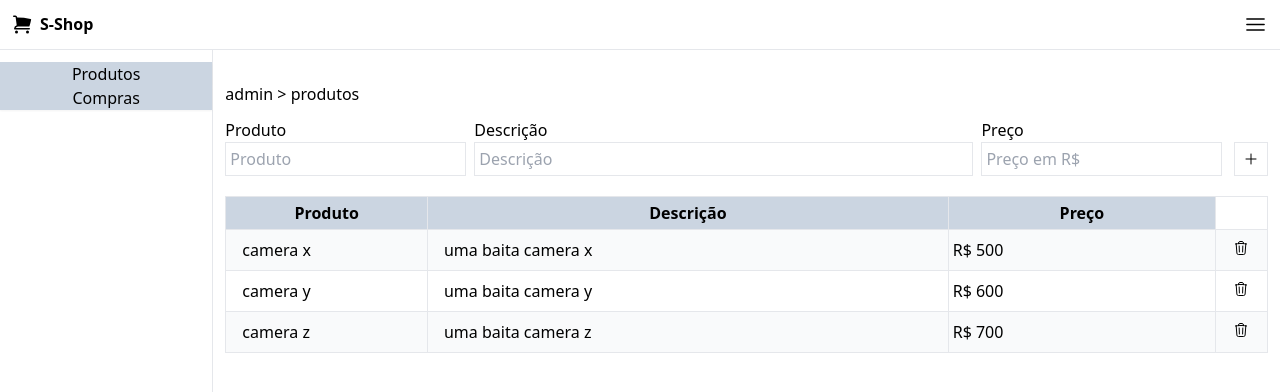
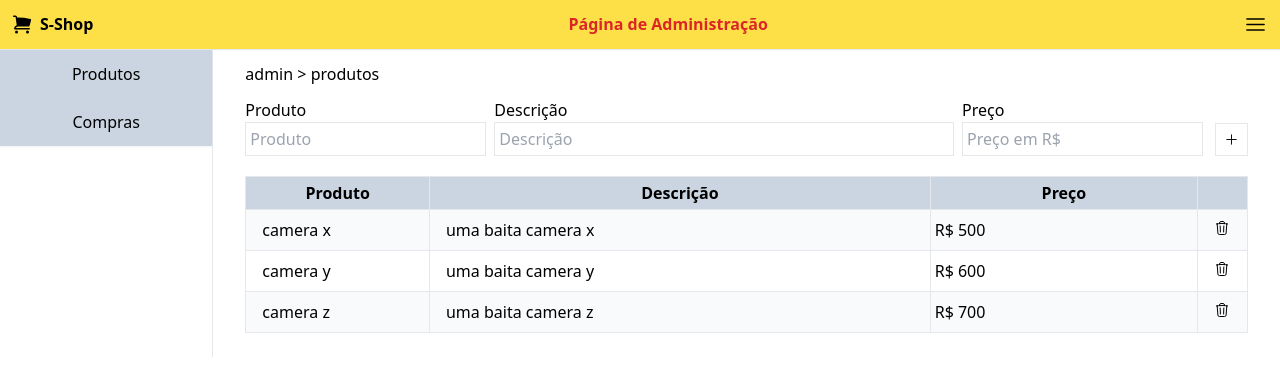
Before and after one commit to brunofuentes/react-shop-cart, a React (Create React App) app: page /admin/1 in a window 1280 px wide. Shown: the top 392 px of the page. Built offline with nearby package versions, Linux system fonts and the light colour scheme.

Commit message:
general styling improvements

```diff
--- a/src/components/AdminProductList.jsx
+++ b/src/components/AdminProductList.jsx
@@ -12,11 +12,12 @@ function AdminProductList() {
 						<th className="border-r p-1">Produto</th>
 						<th className="border-r p-1 w-2/4">Descrição</th>
 						<th className="border-r p-1">Preço</th>
+						<th></th>
 					</tr>
 				</thead>
 				<tbody>
 					{shopItems.map((item, index) => (
-						<tr key={index} className="border-b hover:bg-yellow-100 odd:bg-gray-50">
+						<tr key={item} className="border-b hover:bg-yellow-100 odd:bg-gray-50">
 							<td className="border-r px-3 py-1">
 								<input
 									className="w-full p-1 bg-inherit"
--- a/src/components/Basket.jsx
+++ b/src/components/Basket.jsx
@@ -28,8 +28,8 @@ function Basket() {
 	})
 
 	return (
-		<>
-			<div className="border rounded my-1">
+		<div className="py-5">
+			<div className="border rounded">
 				<input className="p-1 w-full" type="text" placeholder="Nome da Cesta" onChange={(e) => setOrderName(e.target.value)} />
 			</div>
 			<div className="pt-5 pb-3">
@@ -46,11 +46,12 @@ function Basket() {
 							<th className="border-r p-1" width="10%">
 								Valor
 							</th>
+							<th></th>
 						</tr>
 					</thead>
 					<tbody>
 						{cartItems.map((item, index) => (
-							<tr key={index} className="border-b odd:bg-gray-50">
+							<tr key={item} className="border-b odd:bg-gray-50">
 								<td className="border-r px-3 py-1">
 									<div className="rounded border p-1">
 										<input
@@ -85,7 +86,7 @@ function Basket() {
 					Finalizar Compra
 				</button>
 			</div>
-		</>
+		</div>
 	)
 }
 
--- a/src/components/Navbar.jsx
+++ b/src/components/Navbar.jsx
@@ -1,12 +1,15 @@
 import React from 'react'
 
 function Navbar() {
+	let currentPath = window.location.pathname
+
 	return (
-		<div className="flex justify-between border-b p-3">
+		<div className={currentPath.includes('/admin') ? 'flex justify-between border-b p-3 bg-yellow-300' : 'flex justify-between border-b p-3'}>
 			<a className="flex hover:scale-105" href="/">
 				<img src="/images/icons/shop_cart_icon.svg" width={20} height={20} alt="" />
 				<span className="pl-2 font-bold">S-Shop</span>
 			</a>
+			{currentPath.includes('/admin') && <span className="text-red-600 font-bold">Página de Administração</span>}
 			<span>
 				<img width={25} height={25} src="/images/icons/bars_icon.svg" alt="Menu" />
 			</span>
--- a/src/components/OrdersList.jsx
+++ b/src/components/OrdersList.jsx
@@ -21,14 +21,14 @@ function OrdersList() {
 					</thead>
 					<tbody>
 						{orders.map((order, index) => (
-							<tr key={index} className="border-b odd:bg-gray-50">
+							<tr key={order} className="border-b odd:bg-gray-50">
 								<td className="border-r px-3 py-1">{order.orderName}</td>
 								<td className="border-r px-3 py-1">
 									<small>
 										Items:
 										<ul>
 											{order.items.map((item, index) => (
-												<li key={index}>
+												<li key={item}>
 													- {item.name}, {item.qty} un.
 												</li>
 											))}
--- a/src/components/Sidebar.jsx
+++ b/src/components/Sidebar.jsx
@@ -11,20 +11,20 @@ function Sidebar() {
 	return (
 		<>
 			{!currentPath.includes('/admin') ? (
-				<div className="flex flex-col border-r w-1/6 py-3">
-					<button className="bg-slate-300 hover:scale-105 hover:bg-slate-400 shadow-sm" onClick={() => navigate('/')}>
+				<div className="flex flex-col border-r w-1/6">
+					<button className="bg-slate-300 hover:scale-105 hover:bg-slate-400 shadow-sm py-3" onClick={() => navigate('/')}>
 						Home
 					</button>
-					<button className="bg-slate-300 hover:scale-105 hover:bg-slate-400 shadow-sm" onClick={() => navigate('/basket')}>
+					<button className="bg-slate-300 hover:scale-105 hover:bg-slate-400 shadow-sm py-3" onClick={() => navigate('/basket')}>
 						Cesta {cartItems.length > 0 && cartItems.length}
 					</button>
 				</div>
 			) : (
-				<div className="flex flex-col border-r w-1/6 py-3">
-					<button className="bg-slate-300 hover:scale-105 hover:bg-slate-400 shadow-sm" onClick={() => navigate('/admin')}>
+				<div className="flex flex-col border-r w-1/6">
+					<button className="bg-slate-300 hover:scale-105 hover:bg-slate-400 shadow-sm py-3" onClick={() => navigate('/admin')}>
 						Produtos
 					</button>
-					<button className="bg-slate-300 hover:scale-105 hover:bg-slate-400 shadow-sm" onClick={() => navigate('/admin/orders')}>
+					<button className="bg-slate-300 hover:scale-105 hover:bg-slate-400 shadow-sm py-3" onClick={() => navigate('/admin/orders')}>
 						Compras
 					</button>
 				</div>
--- a/src/pages/Admin.jsx
+++ b/src/pages/Admin.jsx
@@ -14,7 +14,7 @@ function Admin() {
 	})
 
 	return (
-		<div className="flex flex-grow flex-col px-3 py-8">
+		<div className="flex flex-grow flex-col py-3 px-8">
 			<span className="pb-3">
 				<a href="/admin">admin</a> {'>'} {page !== 'orders' ? 'produtos' : 'compras'}
 			</span>
```
